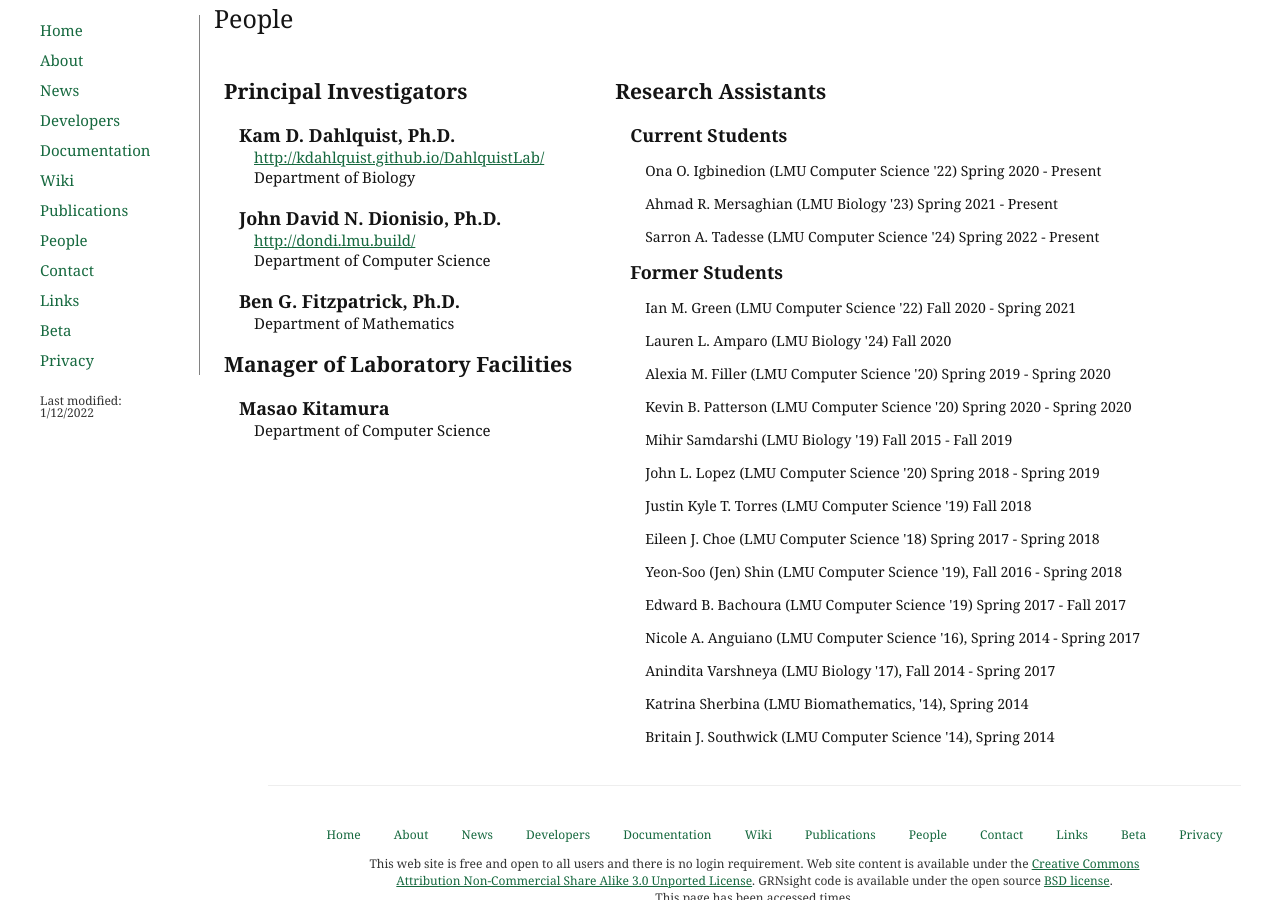
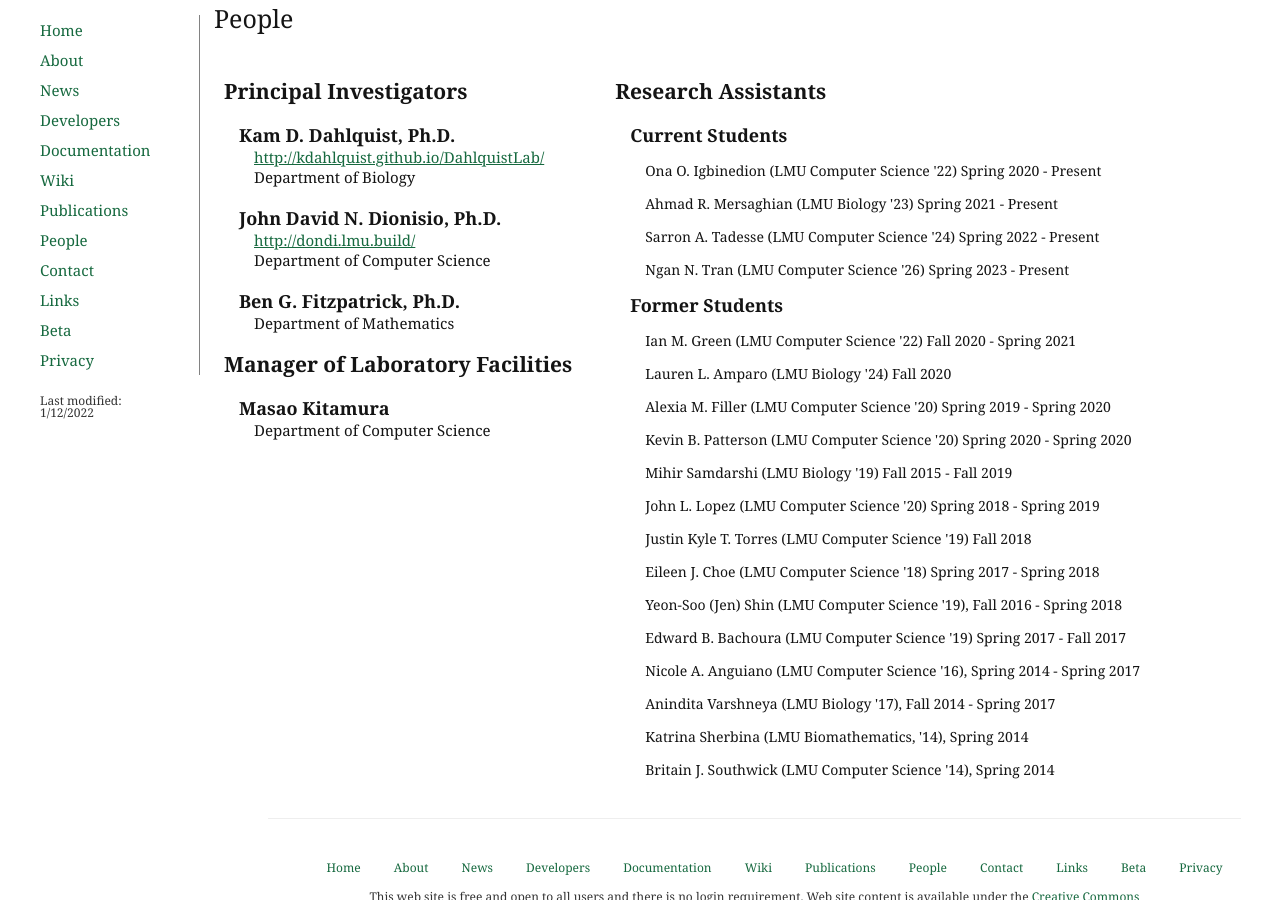
Before and after one commit to dondi/GRNsight, a Jekyll site: the page built from people.html, in a window 1280 px wide and 900 px high, scrolled down 995 px. Built offline with Jekyll 4.4.1, drawn with Linux system fonts in a browser that asks for light colours; nearby versions of some CDN libraries.

Commit message:
Update people.html

```diff
--- a/people.html
+++ b/people.html
@@ -116,6 +116,7 @@ description: Principal Investigators, current and former undergraduate research
                             <p class="studentName">Ona O. Igbinedion (LMU Computer Science '22) Spring 2020 - Present</p>
                             <p class="studentName">Ahmad R. Mersaghian (LMU Biology '23) Spring 2021 - Present</p>
                             <p class="studentName">Sarron A. Tadesse (LMU Computer Science '24) Spring 2022 - Present</p>
+                            <p class="studentName">Ngan N. Tran (LMU Computer Science '26) Spring 2023 - Present</p>
                           <p class="name">Former Students</p>
                             <p class="studentName">Ian M. Green (LMU Computer Science '22) Fall 2020 - Spring 2021</p>
                             <p class="studentName">Lauren L. Amparo (LMU Biology '24) Fall 2020</p>
```
